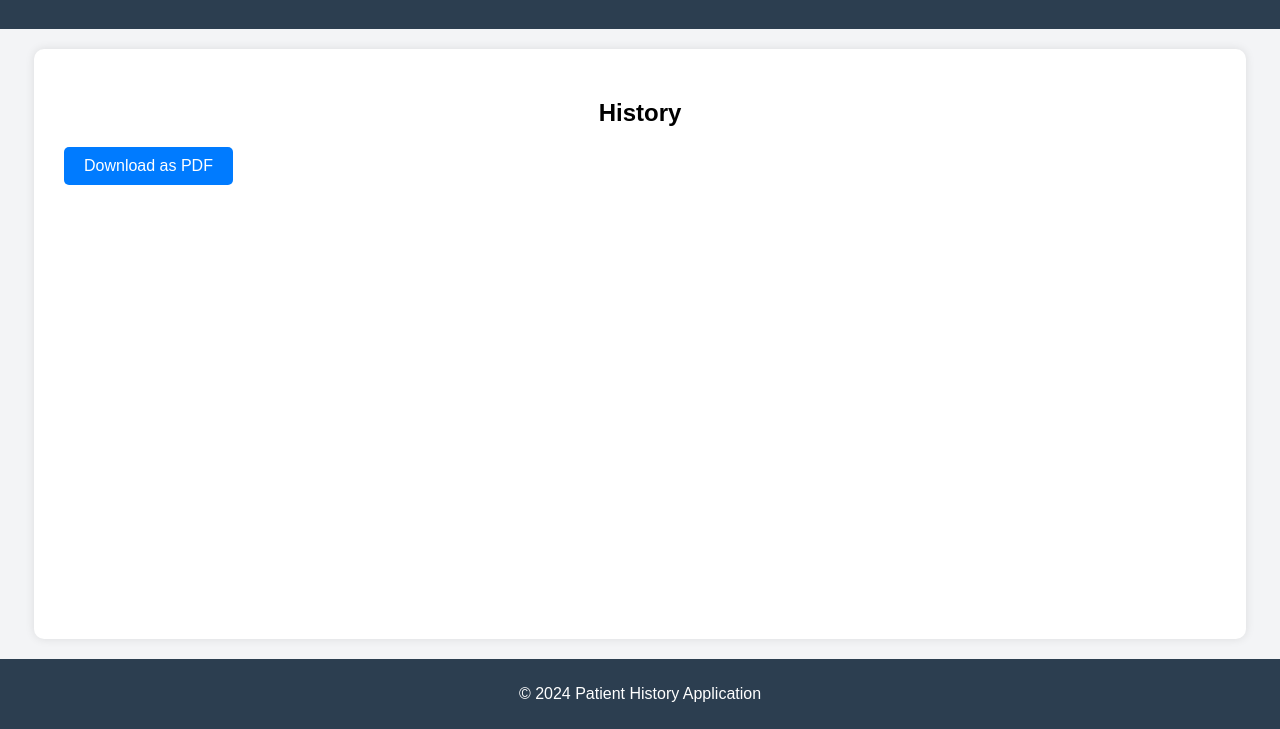
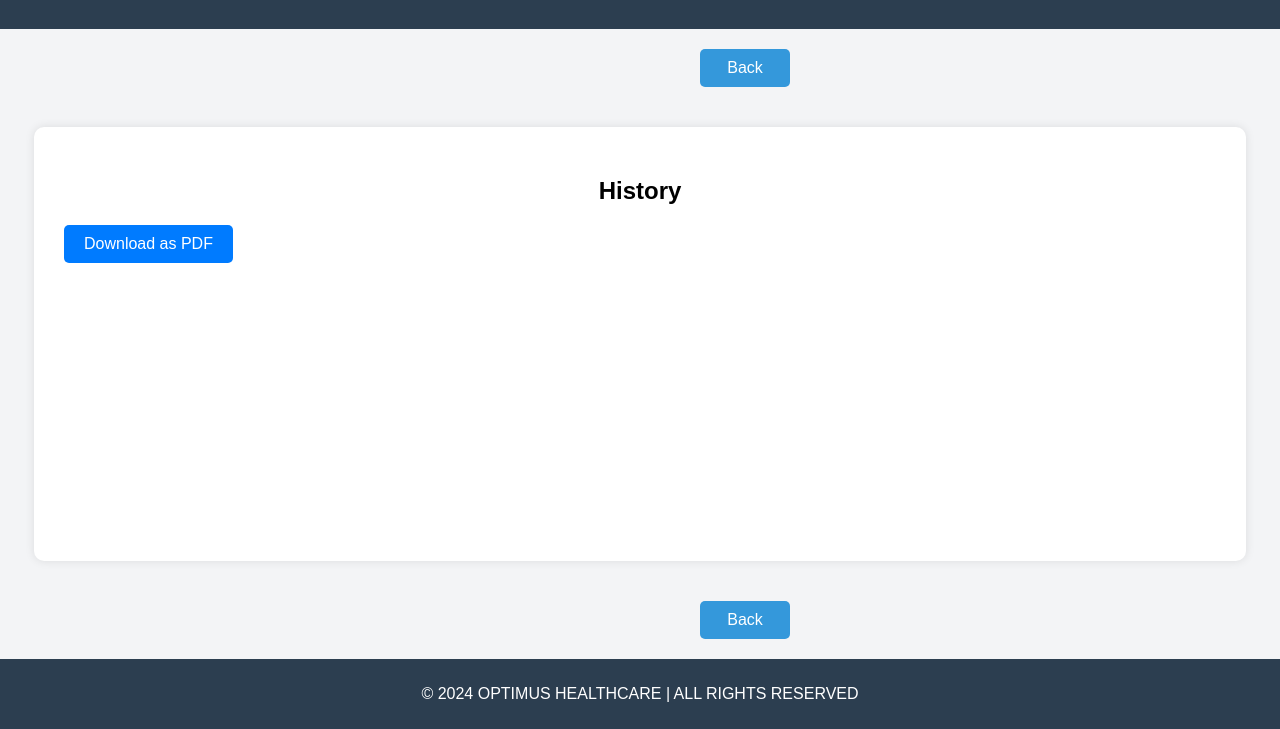
Before and after one commit to MRITESH108/OPTIMUS-HEALTHCARE-practice, a plain HTML site: page patienthistory.html in a window 1280 px wide. Shown: the part 71-800 px from the top of the page. Drawn offline with nearby package versions, Linux system fonts and the light colour scheme.

Commit message:
Update patienthistory.html

```diff
--- a/patienthistory.html
+++ b/patienthistory.html
@@ -3,7 +3,7 @@
 <head>
     <meta charset="UTF-8">
     <meta name="viewport" content="width=device-width, initial-scale=1.0">
-    <title>Patient History</title>
+    <title>OPTIMUS HEALTHCARE</title>
     <style>
         body {
             font-family: Arial, sans-serif;
@@ -69,12 +69,30 @@
         .download-button:hover {
             background-color: #0056b3;
         }
+        .back-button {
+            margin: 20px;
+            margin-left: 700px;
+            width: 50px;
+            padding: 10px 20px;
+            background-color: #3498db;
+            color: #fff;
+            border: none;
+            border-radius: 5px;
+            cursor: pointer;
+            font-size: 16px;
+            text-decoration: none;
+            text-align: center;
+        }
+        .back-button:hover {
+            background-color: #2980b9;
+        }
     </style>
 </head>
 <body>
     <header>
         <h1>Patient History</h1>
     </header>
+    <a href="patientpage1.html" class="back-button">Back</a>
     <div class="container">
         <h2>History</h2>
         <div id="history-content">
@@ -82,12 +100,14 @@
         </div>
         <button class="download-button" onclick="downloadPDF()">Download as PDF</button>
     </div>
+        <a href="patientpage1.html" class="back-button">Back</a>
     <footer>
-        <p>&copy; 2024 Patient History Application</p>
+        <p>&copy; 2024 OPTIMUS HEALTHCARE | ALL RIGHTS RESERVED </p>
     </footer>
 
     <script src="https://cdnjs.cloudflare.com/ajax/libs/jspdf/2.4.0/jspdf.umd.min.js"></script>
     <script>
+
         document.addEventListener('DOMContentLoaded', () => {
             // Retrieve history from localStorage
             const history = JSON.parse(localStorage.getItem('patientHistory')) || [];
```
